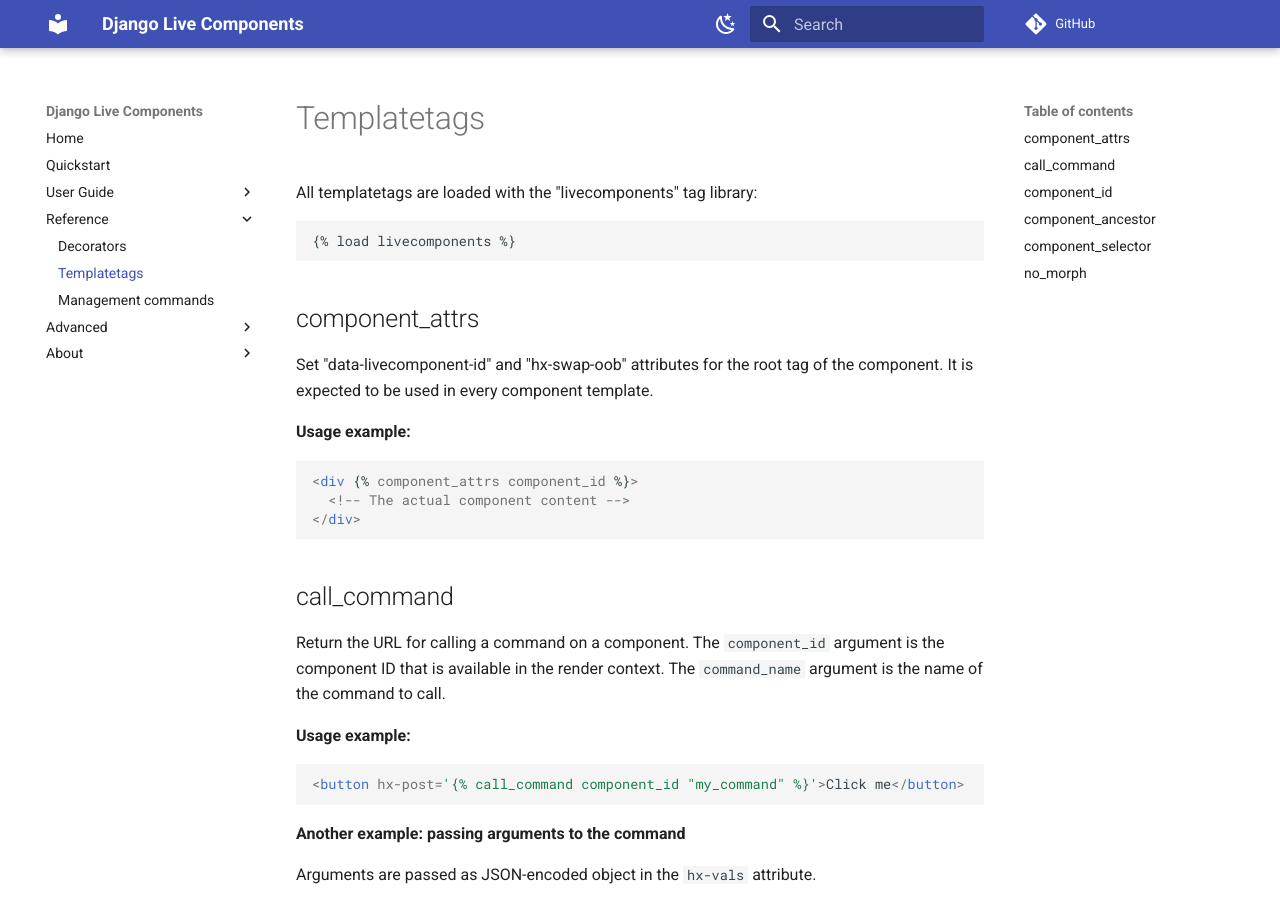
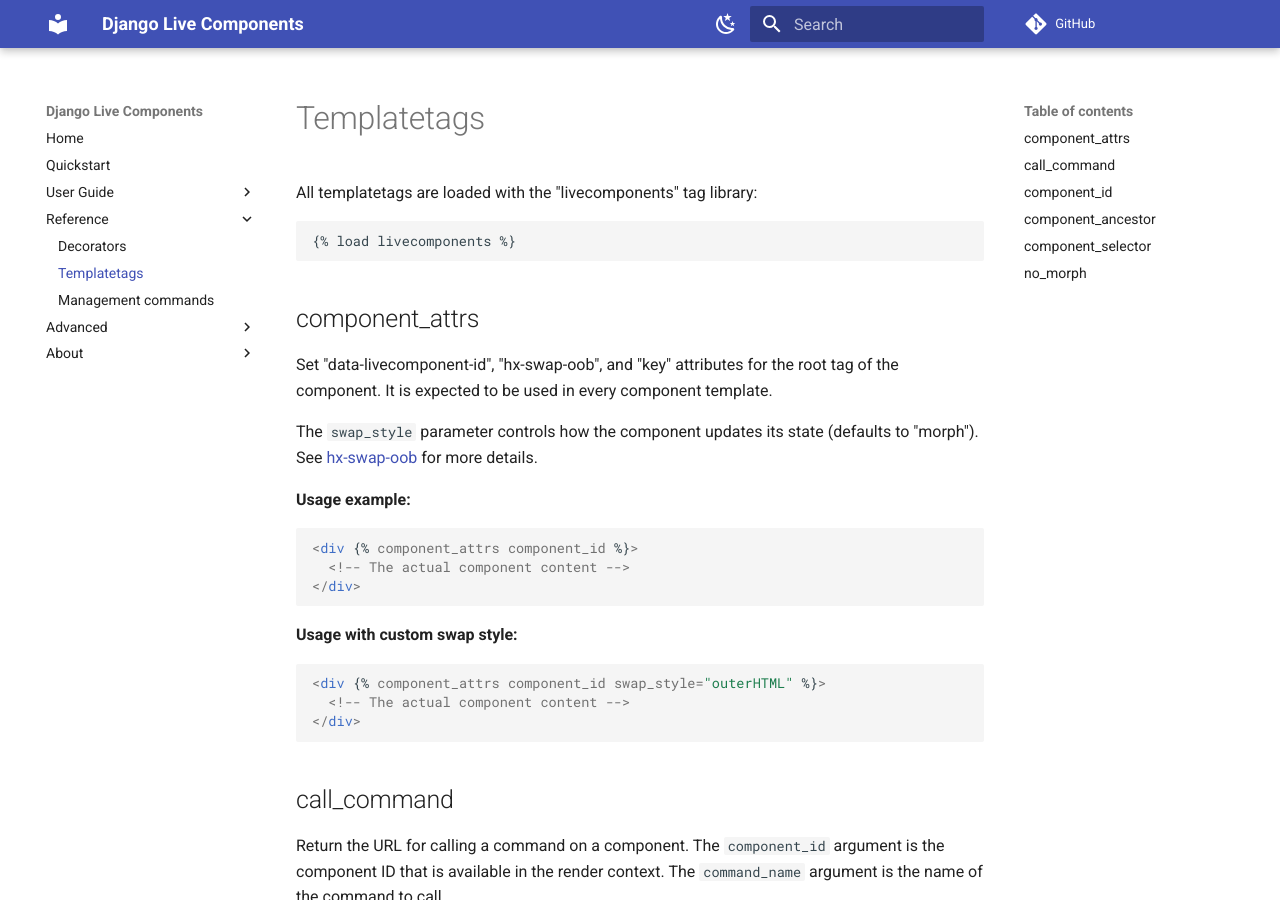
Before and after one commit to om-proptech/livecomponents, an MkDocs documentation site: the page built from docs/templatetags.md, in a window 1280 px wide and 900 px high. Built offline with MkDocs 1.6.1 and Material for MkDocs 9.7.7, drawn with Linux system fonts in a browser that asks for light colours; comment, search, counter and statistics services are not loaded; some of the changed text lies outside the part shown.

Commit message:
Update documentation
- Update swap_style parameter to component_attrs with default "morph" behavior
- Add warning about no_morph and component_attrs key attribute conflicts

````diff
--- a/docs/templatetags.md
+++ b/docs/templatetags.md
@@ -8,12 +8,22 @@
 
 ## component_attrs
 
-Set "data-livecomponent-id" and "hx-swap-oob" attributes for the root tag of the component. It is expected to be used in every component template.
+Set "data-livecomponent-id", "hx-swap-oob", and "key" attributes for the root tag of the component. It is expected to be used in every component template.
+
+The `swap_style` parameter controls how the component updates its state (defaults to "morph"). See [hx-swap-oob](https://htmx.org/attributes/hx-swap-oob/) for more details.
 
 **Usage example:**
 
 ```html
 <div {% component_attrs component_id %}>
+  <!-- The actual component content -->
+</div>
+```
+
+**Usage with custom swap style:**
+
+```html
+<div {% component_attrs component_id swap_style="outerHTML" %}>
   <!-- The actual component content -->
 </div>
 ```
@@ -86,7 +96,10 @@
 Return a key that disables morphing for the component.
 
 Random key is generated to prevent morphing of the component.
-See https://alpinejs.dev/plugins/morph#keys for more details.
+See [Apline.js morph keys](https://alpinejs.dev/plugins/morph#keys) for more details.
+
+!!! warning
+    `no_morph` should not be used together with `component_attrs` on the root element, as both set the `key` attribute which will cause conflicts. Instead, use `{% component_attrs swap_style="outerHTML" %}` on the root element to achieve similar behavior.
 
 Usage example:
 
````
Also changed, not shown: CHANGELOG.md (+3 -1 lines).
